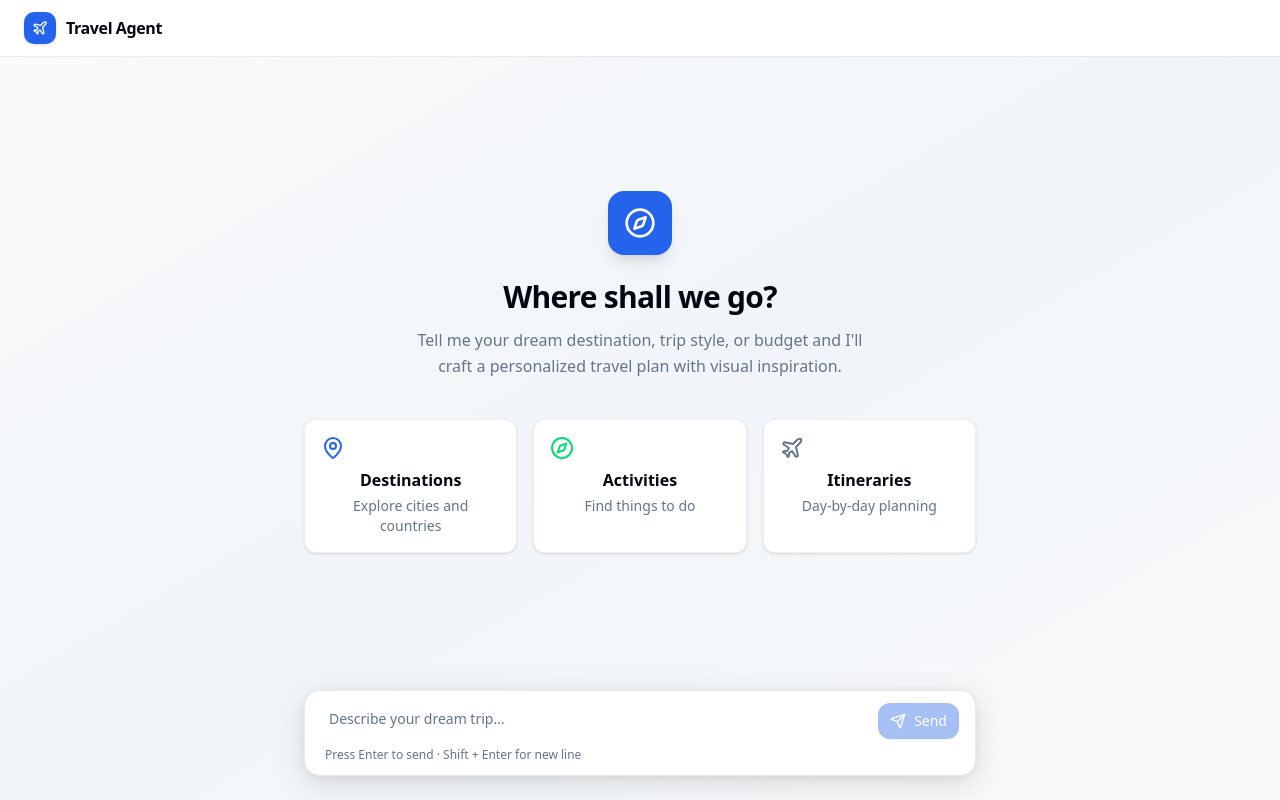
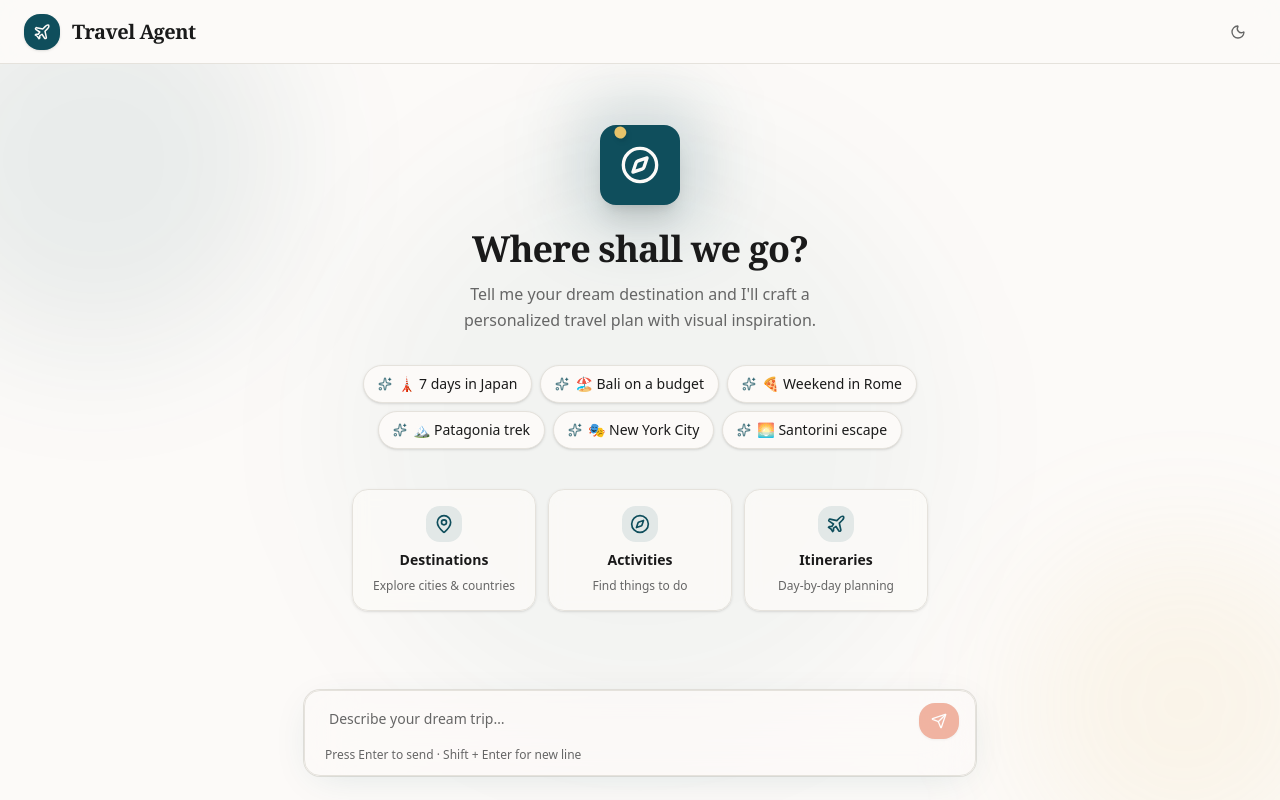
Before and after one commit to PMP56/cf_ai_travel_agent, a React (Vite) app in the folder frontend/: page / in a window 1280 px wide. Built offline with nearby package versions, Linux system fonts and the light colour scheme; no server answers.

Commit message:
ADD: themes added

```diff
--- a/frontend/src/App.tsx
+++ b/frontend/src/App.tsx
@@ -1,14 +1,13 @@
-import { useState } from "react";
-import { Plane, PanelRight } from "lucide-react";
+import { useEffect, useState } from "react";
+import { Plane, PanelRight, Sun, Moon } from "lucide-react";
 import ChatWindow from "./components/ChatWindow";
 import InputBox from "./components/InputBox";
 import WelcomeScreen from "./components/WelcomeScreen";
 import type { ChatMessage, TravelAPIResponse } from "./types";
 
-const API_ENDPOINT =
-  import.meta.env.VITE_API_ENDPOINT || "http://localhost:8787";
+const API_ENDPOINT = import.meta.env.VITE_API_ENDPOINT || "http://localhost:8787";
 
-export default function App() {
+export default function Index() {
   const [messages, setMessages] = useState<ChatMessage[]>([
     {
       role: "assistant",
@@ -16,8 +15,15 @@ export default function App() {
         "Hello! I'm your AI Travel Guide. Tell me about your dream trip and I'll help you plan it!",
     },
   ]);
-  const [loading, setLoading] = useState<boolean>(false);
+  const [loading, setLoading] = useState(false);
   const [isGalleryVisible, setIsGalleryVisible] = useState(true);
+
+  const [isDark, setIsDark] = useState(() => {
+    const saved = localStorage.getItem("theme");
+    if (saved) return saved === "dark";
+    return window.matchMedia("(prefers-color-scheme: dark)").matches;
+  });
+
   const [userId] = useState(() => {
     const saved = localStorage.getItem("userId");
     if (saved) return saved;
@@ -26,10 +32,14 @@ export default function App() {
     return newId;
   });
 
+  useEffect(() => {
+    document.documentElement.classList.toggle("dark", isDark);
+    localStorage.setItem("theme", isDark ? "dark" : "light");
+  }, [isDark]);
+
   const handleSendMessage = async (message: string) => {
     setMessages((prev) => [...prev, { role: "user", content: message }]);
     setLoading(true);
-
     try {
       const response = await fetch(`${API_ENDPOINT}/api/generate`, {
         method: "POST",
@@ -64,47 +74,49 @@ export default function App() {
   const hasPhotos = messages.some((m) => m.photos && m.photos.length > 0);
 
   return (
-    <div className="h-screen w-full flex flex-col bg-background overflow-hidden">
+    <div className="h-screen w-full flex flex-col bg-background overflow-hidden font-body">
       {/* Header */}
-      <header className="h-14 px-6 flex items-center justify-between bg-card shadow-[0_1px_0_0_rgba(0,0,0,0.06)] z-50 flex-shrink-0">
-        <div className="flex items-center gap-2.5">
-          <div className="w-8 h-8 bg-primary rounded-lg flex items-center justify-center shadow-sm">
-            <Plane className="w-4 h-4 text-primary-foreground" />
+      <header className="h-16 px-6 flex items-center justify-between border-b border-border bg-background/80 backdrop-blur-md z-50 flex-shrink-0">
+        <div className="flex items-center gap-3">
+          <div className="w-9 h-9 bg-primary rounded-xl flex items-center justify-center shadow-sm">
+            <Plane className="w-4.5 h-4.5 text-primary-foreground" />
           </div>
-          <span className="font-semibold tracking-tight text-foreground">
+          <span className="font-display text-xl font-semibold tracking-tight text-foreground">
             Travel Agent
           </span>
         </div>
 
+        <div className="flex items-center gap-2">
+          <button
+              onClick={() => setIsDark(!isDark)}
+              className="w-9 h-9 rounded-lg flex items-center justify-center hover:bg-muted transition-colors text-muted-foreground hover:text-foreground"
+              aria-label="Toggle theme"
+            >
+              {isDark ? <Sun className="w-4 h-4" /> : <Moon className="w-4 h-4" />}
+          </button>
           {!isEmpty && hasPhotos && (
             <button
               onClick={() => setIsGalleryVisible(!isGalleryVisible)}
-            className="flex items-center gap-2 px-3 py-1.5 rounded-md hover:bg-muted transition-colors text-sm font-medium text-muted-foreground hover:text-foreground"
+              className="flex items-center gap-2 px-3 py-1.5 rounded-lg hover:bg-muted transition-colors text-sm font-medium text-muted-foreground hover:text-foreground"
             >
               <PanelRight
-              className={`w-4 h-4 transition-colors ${
-                isGalleryVisible ? "text-primary" : ""
-              }`}
+                className={`w-4 h-4 transition-colors ${isGalleryVisible ? "text-primary" : ""}`}
               />
               {isGalleryVisible ? "Hide Gallery" : "Show Gallery"}
             </button>
           )}
+        </div>
       </header>
 
       {/* Main area */}
       <main className="flex-1 flex overflow-hidden relative">
         {isEmpty ? (
-          <WelcomeScreen />
+          <WelcomeScreen onSend={handleSendMessage} />
         ) : (
-          <ChatWindow
-            messages={messages}
-            loading={loading}
-            isGalleryVisible={isGalleryVisible}
-          />
+          <ChatWindow messages={messages} loading={loading} isGalleryVisible={isGalleryVisible} />
         )}
+        <InputBox onSend={handleSendMessage} disabled={loading} />
       </main>
-
-      <InputBox onSend={handleSendMessage} disabled={loading} />
     </div>
   );
 }
--- a/frontend/src/components/InputBox.tsx
+++ b/frontend/src/components/InputBox.tsx
@@ -27,7 +27,7 @@ export default function InputBox({ onSend, disabled }: InputBoxProps) {
   return (
     <div className="absolute bottom-6 left-0 right-0 flex justify-center px-4 pointer-events-none z-50">
       <div className="w-full max-w-2xl pointer-events-auto">
-        <div className="bg-card border border-[rgba(0,0,0,0.08)] rounded-2xl shadow-[0_8px_32px_rgba(0,0,0,0.12),0_2px_8px_rgba(0,0,0,0.06)] px-4 py-3">
+        <div className="bg-background/70 backdrop-blur-xl border border-border rounded-2xl shadow-[0_8px_40px_-12px_hsl(var(--primary)/0.15),0_0_0_1px_hsl(var(--border))] px-4 py-3">
           <div className="flex gap-3 items-end">
             <textarea
               value={input}
@@ -47,11 +47,10 @@ export default function InputBox({ onSend, disabled }: InputBoxProps) {
             <button
               onClick={handleSubmit}
               disabled={disabled || !input.trim()}
-              className="px-3 py-2 bg-primary text-primary-foreground rounded-xl hover:opacity-90 disabled:opacity-40 disabled:cursor-not-allowed transition-all flex items-center gap-2 font-medium flex-shrink-0 shadow-sm"
+              className="px-3 py-2 bg-accent text-accent-foreground rounded-xl hover:opacity-90 disabled:opacity-40 disabled:cursor-not-allowed transition-all flex items-center font-medium flex-shrink-0 shadow-sm"
               style={{ minHeight: "36px" }}
             >
               <Send className="w-4 h-4" />
-              <span className="hidden sm:inline text-sm">Send</span>
             </button>
           </div>
           <p className="text-xs text-muted-foreground mt-2 px-1 hidden sm:block">
--- a/frontend/src/components/WelcomeScreen.tsx
+++ b/frontend/src/components/WelcomeScreen.tsx
@@ -1,52 +1,124 @@
-import { MapPin, Compass, Plane } from "lucide-react";
+import { MapPin, Compass, Plane, Sparkles } from "lucide-react";
+import { motion } from "framer-motion";
 
-export default function WelcomeScreen() {
+const suggestions = [
+  { label: "🗼 7 days in Japan", prompt: "Plan a 7-day trip to Japan for two people, mix of culture and nature" },
+  { label: "🏖️ Bali on a budget", prompt: "Plan a budget trip to Bali for 10 days under $1500" },
+  { label: "🍕 Weekend in Rome", prompt: "Plan a romantic weekend trip to Rome, Italy" },
+  { label: "🏔️ Patagonia trek", prompt: "Plan a 2-week hiking adventure in Patagonia" },
+  { label: "🎭 New York City", prompt: "Plan 5 days in New York City for first-time visitors" },
+  { label: "🌅 Santorini escape", prompt: "Plan a luxury 5-day escape to Santorini, Greece" },
+];
+
+const features = [
+  { icon: MapPin, title: "Destinations", desc: "Explore cities & countries" },
+  { icon: Compass, title: "Activities", desc: "Find things to do" },
+  { icon: Plane, title: "Itineraries", desc: "Day-by-day planning" },
+];
+
+interface WelcomeScreenProps {
+  onSend: (message: string) => void;
+}
+
+export default function WelcomeScreen({ onSend }: WelcomeScreenProps) {
   return (
-    <div className="flex-1 flex flex-col items-center justify-center text-center px-4 pb-28 bg-gradient-to-br from-background via-muted to-background">
-      <div className="mb-6">
-        <div className="w-16 h-16 bg-primary rounded-2xl flex items-center justify-center shadow-lg mx-auto">
-          <Compass className="w-8 h-8 text-primary-foreground" />
+    <div className="flex-1 flex flex-col items-center justify-center text-center px-4 pb-32 overflow-y-auto relative select-none">
+      {/* Background orbs */}
+      <div className="pointer-events-none absolute inset-0 overflow-hidden">
+        <div className="absolute -top-24 -left-24 w-96 h-96 rounded-full bg-primary/8 blur-3xl" />
+        <div className="absolute -bottom-16 -right-16 w-80 h-80 rounded-full bg-secondary/10 blur-3xl" />
+        <div className="absolute top-1/2 left-1/2 -translate-x-1/2 -translate-y-1/2 w-[600px] h-[600px] rounded-full bg-primary/4 blur-3xl" />
+      </div>
+
+      {/* Hero icon */}
+      <motion.div
+        initial={{ scale: 0.5, opacity: 0 }}
+        animate={{ scale: 1, opacity: 1 }}
+        transition={{ type: "spring", stiffness: 200, damping: 18, delay: 0.05 }}
+        className="mb-6 relative z-10"
+      >
+        <div className="relative w-20 h-20 mx-auto">
+          <div className="absolute inset-0 rounded-2xl bg-primary/20 blur-xl scale-150" />
+          <div className="relative w-20 h-20 bg-primary rounded-2xl flex items-center justify-center shadow-xl">
+            <Compass className="w-10 h-10 text-primary-foreground" />
+          </div>
+          <motion.div
+            animate={{ rotate: 360 }}
+            transition={{ duration: 6, repeat: Infinity, ease: "linear" }}
+            className="absolute inset-0"
+            style={{ transformOrigin: "center" }}
+          >
+            <div className="absolute -top-1 left-1/2 -translate-x-1/2 w-3 h-3 bg-secondary rounded-full shadow-md" />
+          </motion.div>
         </div>
-      </div>
-      <h2 className="text-3xl font-semibold tracking-tight text-foreground mb-3 text-balance">
+      </motion.div>
+
+      {/* Heading */}
+      <motion.h2
+        initial={{ opacity: 0, y: 16 }}
+        animate={{ opacity: 1, y: 0 }}
+        transition={{ delay: 0.15, duration: 0.5, ease: "easeOut" }}
+        className="font-display text-4xl font-bold tracking-tight text-foreground mb-3 relative z-10"
+      >
         Where shall we go?
-      </h2>
-      <p className="text-muted-foreground max-w-md text-base mb-10 leading-relaxed">
-        Tell me your dream destination, trip style, or budget and I'll craft a
-        personalized travel plan with visual inspiration.
-      </p>
+      </motion.h2>
 
-      <div className="grid grid-cols-1 sm:grid-cols-3 gap-4 w-full max-w-2xl">
-        {[
-          {
-            icon: MapPin,
-            color: "text-primary",
-            title: "Destinations",
-            desc: "Explore cities and countries",
-          },
-          {
-            icon: Compass,
-            color: "text-green-400",
-            title: "Activities",
-            desc: "Find things to do",
-          },
-          {
-            icon: Plane,
-            color: "text-muted-foreground",
-            title: "Itineraries",
-            desc: "Day-by-day planning",
-          },
-        ].map(({ icon: Icon, color, title, desc }) => (
-          <div
+      <motion.p
+        initial={{ opacity: 0, y: 12 }}
+        animate={{ opacity: 1, y: 0 }}
+        transition={{ delay: 0.25, duration: 0.5, ease: "easeOut" }}
+        className="text-muted-foreground max-w-sm text-base mb-8 leading-relaxed relative z-10"
+      >
+        Tell me your dream destination and I'll craft a personalized travel plan with visual inspiration.
+      </motion.p>
+
+      {/* Suggestion chips */}
+      <motion.div
+        initial={{ opacity: 0, y: 12 }}
+        animate={{ opacity: 1, y: 0 }}
+        transition={{ delay: 0.35, duration: 0.45, ease: "easeOut" }}
+        className="flex flex-wrap justify-center gap-2 mb-10 max-w-xl relative z-10"
+      >
+        {suggestions.map((s, i) => (
+          <motion.button
+            key={s.label}
+            initial={{ opacity: 0, scale: 0.85 }}
+            animate={{ opacity: 1, scale: 1 }}
+            transition={{ delay: 0.4 + i * 0.06, duration: 0.3, ease: "easeOut" }}
+            whileHover={{ scale: 1.05, y: -2 }}
+            whileTap={{ scale: 0.97 }}
+            onClick={() => onSend(s.prompt)}
+            className="flex items-center gap-1.5 px-3.5 py-2 rounded-full bg-background border border-border text-sm font-medium text-foreground shadow-sm hover:shadow-md hover:border-primary/40 hover:bg-primary/5 transition-colors cursor-pointer"
+          >
+            <Sparkles className="w-3.5 h-3.5 text-primary/70 flex-shrink-0" />
+            {s.label}
+          </motion.button>
+        ))}
+      </motion.div>
+
+      {/* Feature cards */}
+      <motion.div
+        initial={{ opacity: 0, y: 16 }}
+        animate={{ opacity: 1, y: 0 }}
+        transition={{ delay: 0.55, duration: 0.45, ease: "easeOut" }}
+        className="grid grid-cols-1 sm:grid-cols-3 gap-3 w-full max-w-xl relative z-10"
+      >
+        {features.map(({ icon: Icon, title, desc }, i) => (
+          <motion.div
             key={title}
-            className="bg-card p-4 rounded-xl border border-[rgba(0,0,0,0.06)] shadow-sm"
+            initial={{ opacity: 0, y: 12 }}
+            animate={{ opacity: 1, y: 0 }}
+            transition={{ delay: 0.6 + i * 0.08, duration: 0.35, ease: "easeOut" }}
+            className="bg-background/80 backdrop-blur-sm p-4 rounded-xl border border-border shadow-sm flex flex-col items-center text-center gap-2"
           >
-            <Icon className={`w-6 h-6 ${color} mb-2`} />
-            <h3 className="font-semibold text-foreground mb-1">{title}</h3>
-            <p className="text-sm text-muted-foreground">{desc}</p>
-          </div>
+            <div className="w-9 h-9 rounded-lg bg-primary/10 flex items-center justify-center">
+              <Icon className="w-5 h-5 text-primary" />
+            </div>
+            <h3 className="font-semibold text-foreground text-sm">{title}</h3>
+            <p className="text-xs text-muted-foreground leading-snug">{desc}</p>
+          </motion.div>
         ))}
-      </div>
+      </motion.div>
     </div>
   );
 }
--- a/frontend/src/index.css
+++ b/frontend/src/index.css
@@ -1,6 +1,5 @@
 @import "tailwindcss";
 
-/* Map CSS variables → Tailwind utilities via @theme inline */
 @theme inline {
   --color-background: hsl(var(--background));
   --color-foreground: hsl(var(--foreground));
@@ -34,70 +33,81 @@
   --radius-md: var(--radius);
   --radius-lg: calc(var(--radius) + 2px);
   --radius-xl: calc(var(--radius) + 4px);
+
+  --font-display: var(--font-display-family);
+  --font-body: var(--font-body-family);
 }
 
-/* Your HSL values stay exactly the same — no changes needed here */
 :root {
-  --background: 210 20% 98%;
-  --foreground: 224 71% 4%;
-  --card: 0 0% 100%;
-  --card-foreground: 224 71% 4%;
-  --popover: 0 0% 100%;
-  --popover-foreground: 224 71% 4%;
-  --primary: 221 83% 53%;
-  --primary-foreground: 0 0% 100%;
-  --secondary: 210 40% 96.1%;
-  --secondary-foreground: 222.2 47.4% 11.2%;
-  --muted: 210 40% 96.1%;
-  --muted-foreground: 215.4 16.3% 46.9%;
-  --accent: 210 40% 96.1%;
-  --accent-foreground: 222.2 47.4% 11.2%;
+  --background: 40 33% 98%;
+  --foreground: 0 0% 10%;
+  --card: 40 33% 98%;
+  --card-foreground: 0 0% 10%;
+  --popover: 40 33% 98%;
+  --popover-foreground: 0 0% 10%;
+  --primary: 191 72% 21%;
+  --primary-foreground: 40 33% 98%;
+  --secondary: 43 72% 66%;
+  --secondary-foreground: 0 0% 10%;
+  --muted: 40 20% 94%;
+  --muted-foreground: 0 0% 40%;
+  --accent: 14 76% 49%;
+  --accent-foreground: 0 0% 100%;
   --destructive: 0 84.2% 60.2%;
   --destructive-foreground: 210 40% 98%;
-  --border: 214.3 31.8% 91.4%;
-  --input: 214.3 31.8% 91.4%;
-  --ring: 222.2 84% 4.9%;
-  --radius: 0.5rem;
-  --sidebar-background: 0 0% 98%;
-  --sidebar-foreground: 240 5.3% 26.1%;
-  --sidebar-primary: 240 5.9% 10%;
-  --sidebar-primary-foreground: 0 0% 98%;
-  --sidebar-accent: 240 4.8% 95.9%;
-  --sidebar-accent-foreground: 240 5.9% 10%;
-  --sidebar-border: 220 13% 91%;
-  --sidebar-ring: 217.2 91.2% 59.8%;
+  --border: 40 15% 88%;
+  --input: 40 15% 88%;
+  --ring: 191 72% 21%;
+  --radius: 0.75rem;
+  --sidebar-background: 40 20% 96%;
+  --sidebar-foreground: 0 0% 20%;
+  --sidebar-primary: 191 72% 21%;
+  --sidebar-primary-foreground: 40 33% 98%;
+  --sidebar-accent: 40 20% 92%;
+  --sidebar-accent-foreground: 0 0% 20%;
+  --sidebar-border: 40 15% 88%;
+  --sidebar-ring: 191 72% 21%;
+
+  /* Renamed to avoid collision with @theme font tokens */
+  --font-display-family: 'Playfair Display', Georgia, serif;
+  --font-body-family: 'Plus Jakarta Sans', system-ui, sans-serif;
 }
 
 .dark {
-  --background: 222.2 84% 4.9%;
-  --foreground: 210 40% 98%;
-  --card: 222.2 84% 4.9%;
-  --card-foreground: 210 40% 98%;
-  --popover: 222.2 84% 4.9%;
-  --popover-foreground: 210 40% 98%;
-  --primary: 210 40% 98%;
-  --primary-foreground: 222.2 47.4% 11.2%;
-  --secondary: 217.2 32.6% 17.5%;
-  --secondary-foreground: 210 40% 98%;
-  --muted: 217.2 32.6% 17.5%;
-  --muted-foreground: 215 20.2% 65.1%;
-  --accent: 217.2 32.6% 17.5%;
-  --accent-foreground: 210 40% 98%;
+  --background: 220 20% 8%;
+  --foreground: 40 20% 92%;
+  --card: 220 18% 12%;
+  --card-foreground: 40 20% 92%;
+  --popover: 220 18% 12%;
+  --popover-foreground: 40 20% 92%;
+  --primary: 191 55% 45%;
+  --primary-foreground: 0 0% 100%;
+  --secondary: 43 50% 50%;
+  --secondary-foreground: 0 0% 100%;
+  --muted: 220 15% 18%;
+  --muted-foreground: 40 10% 60%;
+  --accent: 14 70% 55%;
+  --accent-foreground: 0 0% 100%;
   --destructive: 0 62.8% 30.6%;
   --destructive-foreground: 210 40% 98%;
-  --border: 217.2 32.6% 17.5%;
-  --input: 217.2 32.6% 17.5%;
-  --ring: 212.7 26.8% 83.9%;
-  --sidebar-background: 240 5.9% 10%;
-  --sidebar-foreground: 240 4.8% 95.9%;
-  --sidebar-primary: 224.3 76.3% 48%;
+  --border: 220 15% 20%;
+  --input: 220 15% 20%;
+  --ring: 191 55% 45%;
+  --sidebar-background: 220 18% 10%;
+  --sidebar-foreground: 40 20% 92%;
+  --sidebar-primary: 191 55% 45%;
   --sidebar-primary-foreground: 0 0% 100%;
-  --sidebar-accent: 240 3.7% 15.9%;
-  --sidebar-accent-foreground: 240 4.8% 95.9%;
-  --sidebar-border: 240 3.7% 15.9%;
-  --sidebar-ring: 217.2 91.2% 59.8%;
+  --sidebar-accent: 220 15% 16%;
+  --sidebar-accent-foreground: 40 20% 92%;
+  --sidebar-border: 220 15% 20%;
+  --sidebar-ring: 191 55% 45%;
+}
+
+* {
+  @apply border-border;
 }
 
 body {
   @apply bg-background text-foreground;
+  font-family: var(--font-body-family);
 }
```
Also changed, not shown: frontend/src/components/ChatWindow.tsx (+33 -41 lines), frontend/src/components/MessageContent.tsx (+68 -43 lines), frontend/src/components/PhotoGallery.tsx (+18 -17 lines), 1 other file (tests, documents, lock files or other folders). Lines whose indentation alone changed are shown as unchanged.
